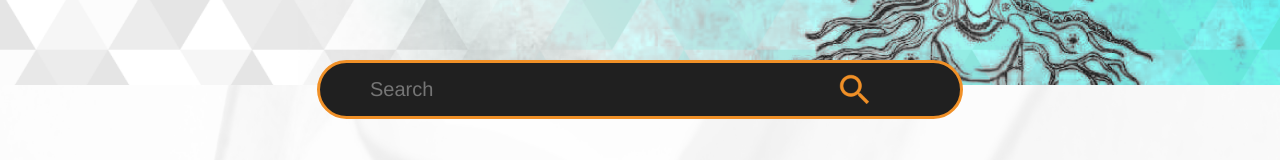
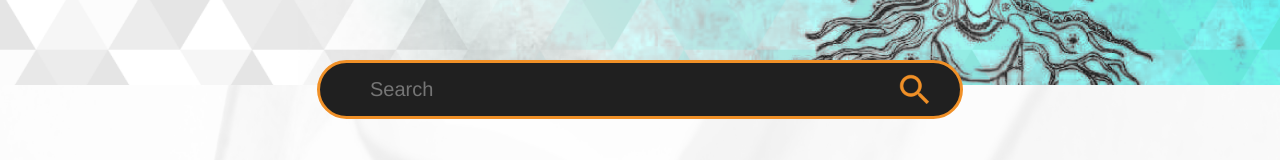
Before and after one commit to jainabhijay/kund-kund, a React (Create React App) app: page / in a window 1280 px wide. Shown: the part 447-607 px from the top of the page. Built offline with nearby package versions, Linux system fonts and the light colour scheme.

Commit message:
search button fix

```diff
--- a/public/index.css
+++ b/public/index.css
@@ -99,13 +99,14 @@
 .searchbutton{
     width: 40px;
     height: 40px;
-    position: relative;
-    top: 2px;
-    left: 190px;
+    position: absolute;
+    top: 7px;
+    right: 25px;
 }
 
 .searchbar{
     background: none;
+    width: 60%;
     border: none;
     color: #6A6A6A;
     font-family:AXIS,Helvetica, sans-serif;
```
Also changed, not shown: 1 other file (tests, documents, lock files or other folders).
